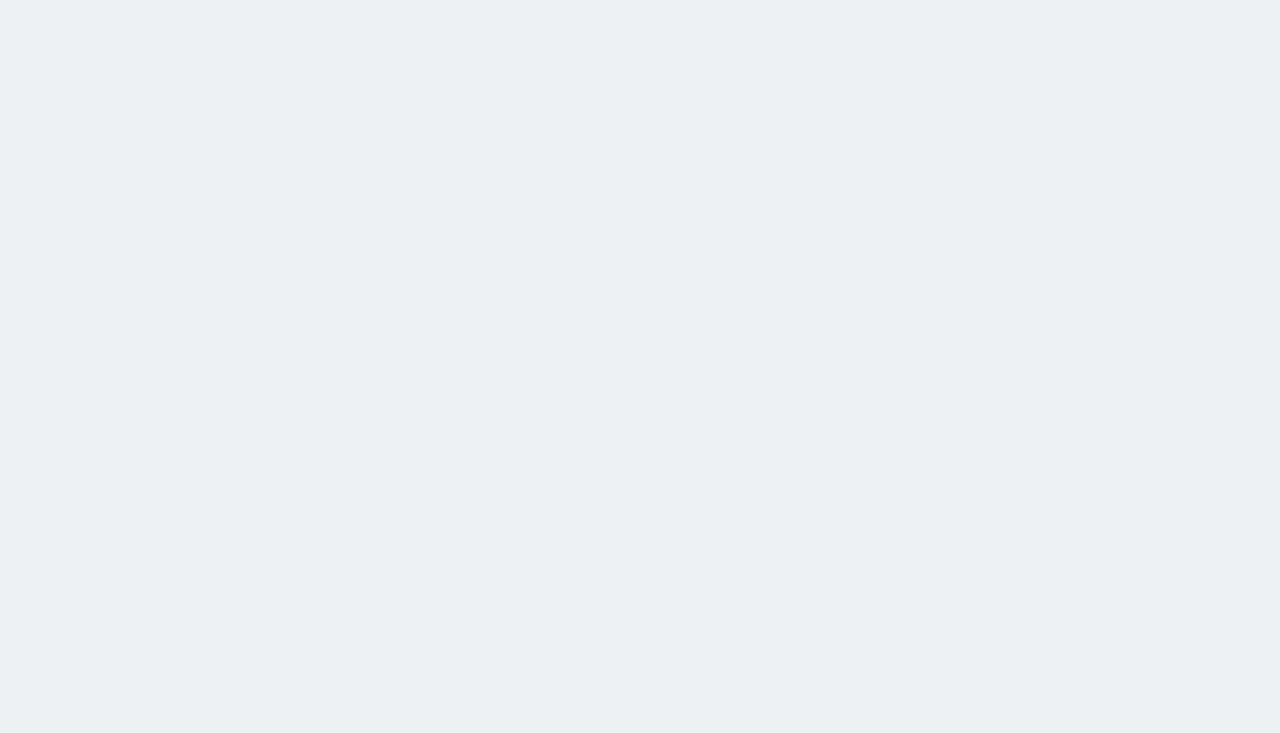
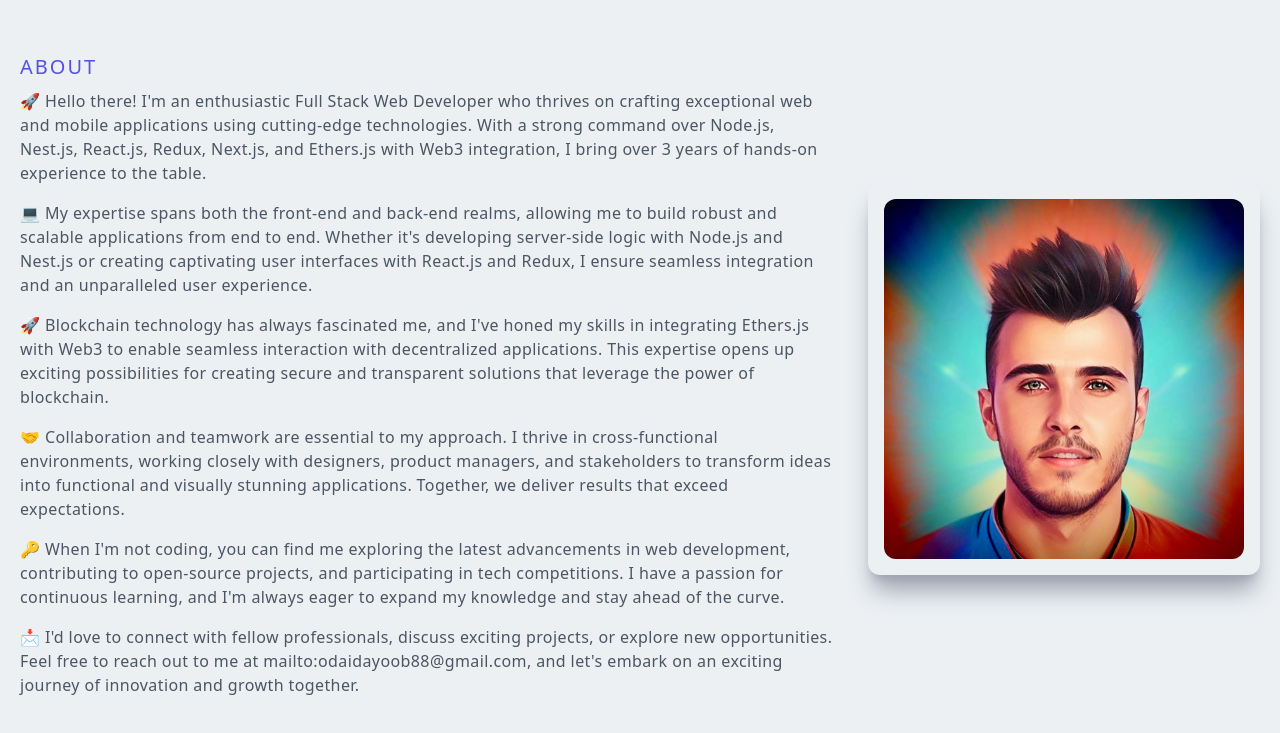
Before and after one commit to odaidayoub1994/portfolio-nextjs, a Next.js app: page / in a window 1280 px wide. Shown: the part 821-1554 px from the top of the page. Before the commit the page ends 800 px from the top, so only its background shows below. Built offline with nearby package versions, Linux system fonts and the light colour scheme.

Commit message:
💄 Add About section

```diff
--- a/app/page.tsx
+++ b/app/page.tsx
@@ -1,3 +1,4 @@
+import About from '@/components/about/About';
 import Main from '@/components/main/Main';
 import Navbar from '@/components/navbar/Navbar';
 
@@ -6,6 +7,7 @@ export default function Home() {
     <div>
       <Navbar />
       <Main />
+      <About />
     </div>
   );
 }
--- /dev/null
+++ b/components/about/About.tsx
@@ -0,0 +1,63 @@
+import React from 'react';
+
+const About = () => {
+  return (
+    <div className="w-full md:h-screen p-2 flex items-center py-16">
+      <div className="max-w-[1240px] m-auto md:grid grid-cols-3 gap-8">
+        <div className="col-span-2">
+          <p className="uppercase text-xl tracking-widest text-[#5651e5]">
+            About
+          </p>
+          <p className="py-2 text-gray-600">
+            🚀 Hello there! I'm an enthusiastic Full Stack Web Developer who
+            thrives on crafting exceptional web and mobile applications using
+            cutting-edge technologies. With a strong command over Node.js,
+            Nest.js, React.js, Redux, Next.js, and Ethers.js with Web3
+            integration, I bring over 3 years of hands-on experience to the
+            table.
+          </p>
+          <p className="py-2 text-gray-600">
+            💻 My expertise spans both the front-end and back-end realms,
+            allowing me to build robust and scalable applications from end to
+            end. Whether it's developing server-side logic with Node.js and
+            Nest.js or creating captivating user interfaces with React.js and
+            Redux, I ensure seamless integration and an unparalleled user
+            experience.
+          </p>
+          <p className="py-2 text-gray-600">
+            🚀 Blockchain technology has always fascinated me, and I've honed my
+            skills in integrating Ethers.js with Web3 to enable seamless
+            interaction with decentralized applications. This expertise opens up
+            exciting possibilities for creating secure and transparent solutions
+            that leverage the power of blockchain.
+          </p>
+          <p className="py-2 text-gray-600">
+            🤝 Collaboration and teamwork are essential to my approach. I thrive
+            in cross-functional environments, working closely with designers,
+            product managers, and stakeholders to transform ideas into
+            functional and visually stunning applications. Together, we deliver
+            results that exceed expectations.
+          </p>
+          <p className="py-2 text-gray-600">
+            🔑 When I'm not coding, you can find me exploring the latest
+            advancements in web development, contributing to open-source
+            projects, and participating in tech competitions. I have a passion
+            for continuous learning, and I'm always eager to expand my knowledge
+            and stay ahead of the curve.
+          </p>
+          <p className="py-2 text-gray-600">
+            📩 I'd love to connect with fellow professionals, discuss exciting
+            projects, or explore new opportunities. Feel free to reach out to me
+            at mailto:odaidayoob88@gmail.com, and let's embark on an exciting
+            journey of innovation and growth together.
+          </p>
+        </div>
+        <div className="w-full h-auto m-auto shadow-xl shadow-gray-400 rounded-xl flex items-center justify-center p-4 hover:scale-105 ease-in duration-300">
+          <img className="rounded-xl" src="/./image.JPEG" alt="/" />
+        </div>
+      </div>
+    </div>
+  );
+};
+
+export default About;
```
